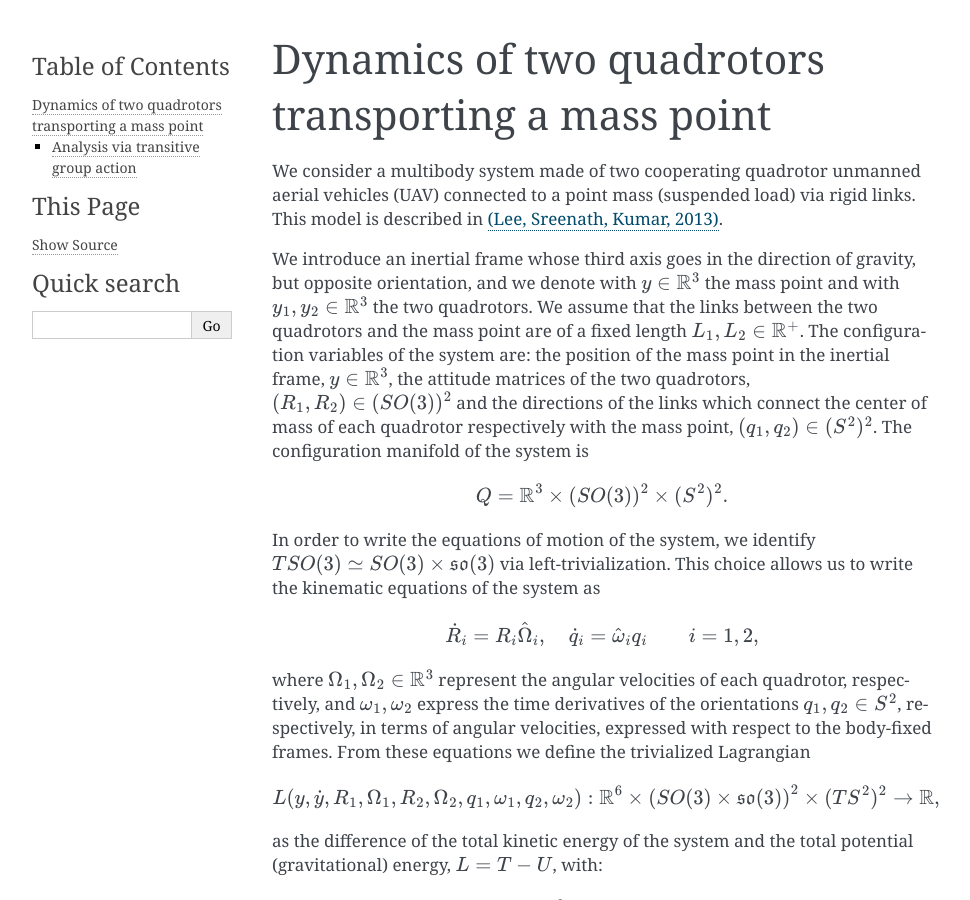
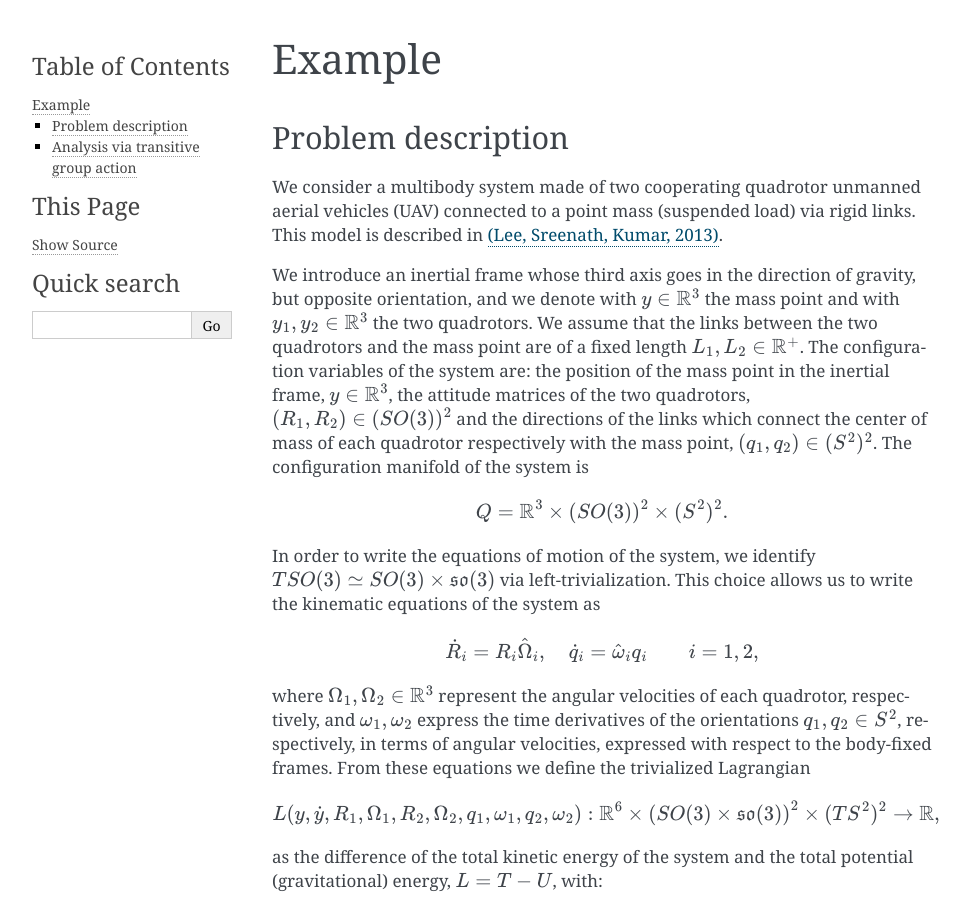
Before and after one commit to THREAD-3-2/RKMK_Commutator_free_integrators, a Sphinx documentation site: the page built from docs/ode.rst, in a window 1280 px wide and 900 px high. Shown: the whole window, without its empty margins (148-1118 px from the left). Built offline with Sphinx 7.4.7, drawn with Linux system fonts in a browser that asks for light colours; pages that are not in the unit, such as notebooks, are missing from menus.

Commit message:
Update ode.rst

```diff
--- a/docs/ode.rst
+++ b/docs/ode.rst
@@ -1,9 +1,13 @@
 .. _ode:
 
-====================================================
-Dynamics of two quadrotors transporting a mass point
-====================================================
+========
+Example
+========
 
+.. _elec_ibvp:
+
+Problem description
+-------------------
 
 We consider a multibody system made of two cooperating quadrotor unmanned aerial vehicles (UAV) connected to a point mass (suspended load) via rigid links. This model is described in `(Lee, Sreenath, Kumar, 2013) <https://dx.doi.org/10.1109/CDC.2013.6760757>`_.
 
```
